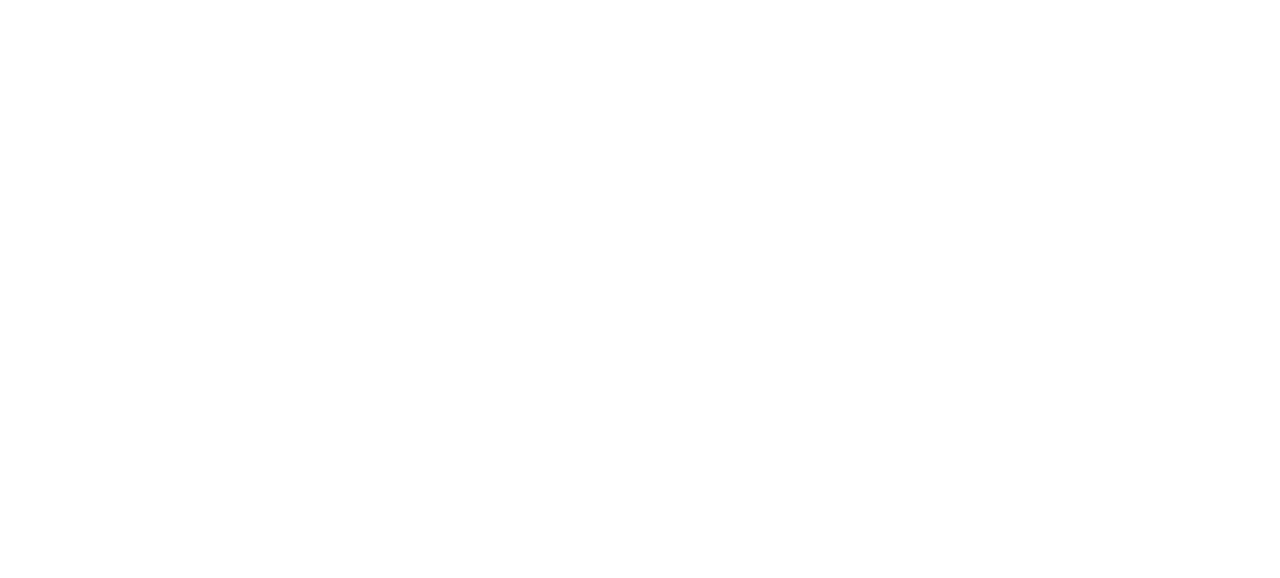
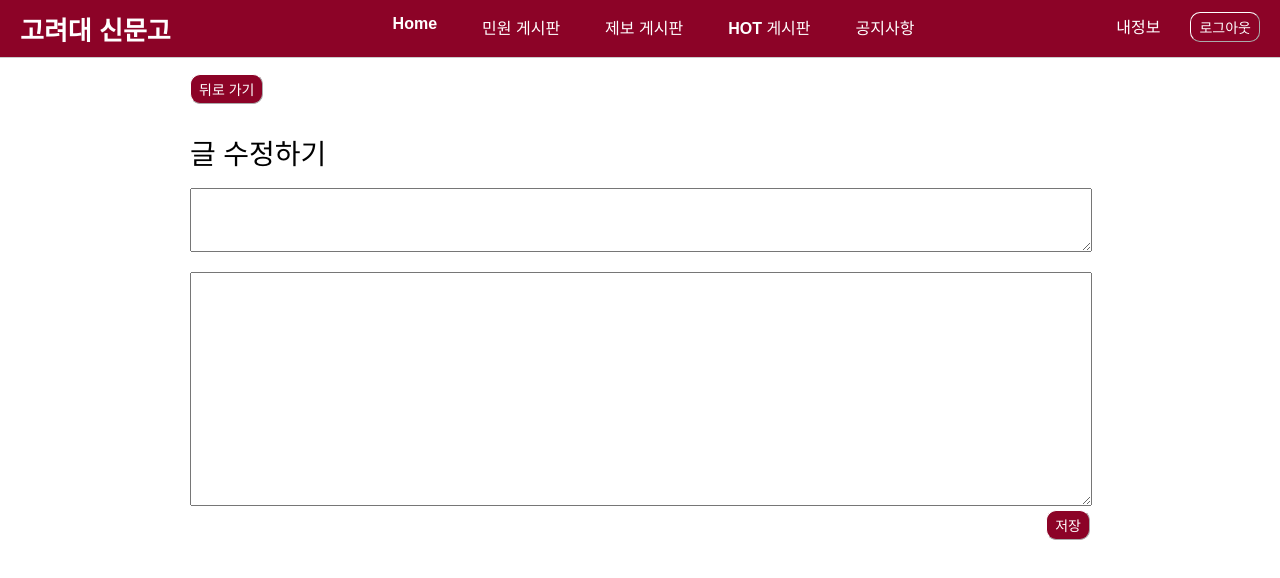
Before and after one commit to Jaeboong/Wild2, a React (Create React App) app: page /edit-post/1 in a window 1280 px wide. Before the commit this address had no page. Shown: the top 578 px of the page. Built offline with nearby package versions, Linux system fonts and the light colour scheme; no server answers; sample sign-in values are in the browser's storage.

Commit message:
editpage

```diff
--- a/src/App.js
+++ b/src/App.js
@@ -12,6 +12,7 @@
 import AnnouncementPage from './pages/AnnouncementPage';
 import MyPostPage from './pages/MyPostPage';
 import ProtectedRoute from './route/ProtectedRoute';
+import PostEditPage from './pages/PostEditPage';
 
 function App() {
   // return (
@@ -93,6 +94,14 @@
           }
         />
         <Route
+          path="/edit-post/:postId"
+          element={
+            <ProtectedRoute>
+              <PostEditPage />
+            </ProtectedRoute>
+          }
+        />
+        <Route
           path="/info"
           element={
             <ProtectedRoute>
--- a/src/components/Button.jsx
+++ b/src/components/Button.jsx
@@ -8,6 +8,7 @@
     border-width: 1px;
     border-radius: 10px;
     border-color: white;
+    height: 30px;
     cursor: pointer;
 
     color: white;
--- a/src/components/PostTable.jsx
+++ b/src/components/PostTable.jsx
@@ -2,7 +2,6 @@
 import styled from 'styled-components';
 import PostList from '../components/PostList';
 import { useNavigate } from 'react-router-dom';
-import data from '../data.json'
 
 const Table = styled.table`
   border-collapse: collapse;
--- a/src/pages/MyInfoPage.jsx
+++ b/src/pages/MyInfoPage.jsx
@@ -1,6 +1,6 @@
 import React, { useState } from 'react';
 import styled from 'styled-components';
-import { NavLink } from 'react-router-dom';
+import { NavLink, useNavigate } from 'react-router-dom';
 import Header from "../components/Header"
 import axios from 'axios';
 
@@ -36,14 +36,6 @@
   padding-top: 5px;
   font-size: 20px;
   color: black;
-
-  &:hover{
-    color: red;
-  }
-
-  &:active{
-    color: red;
-  }
 `;
 
 const Form = styled.form`
@@ -58,6 +50,7 @@
   padding: 5px;
   height: 30px;
   width: 45%;
+  font-size: 30px;
 `;
 
 const Button = styled.button`
@@ -79,6 +72,8 @@
   const [pw, setPw] = useState(dec.pw);
   const [editMode, setEditMode] = useState(false);
 
+  const navigate = useNavigate();
+
   const handleUpdate = async (event) => {
     event.preventDefault();
     try {
@@ -89,11 +84,30 @@
       });
       if (response.status === 200) {
         alert('정보가 성공적으로 수정되었습니다.');
-        setEditMode(false); // 수정 후 보기 모드로 전환
+        setEditMode(false);
       }
     } catch (error) {
       console.error('Error updating user information:', error);
-      alert('정보 수정에 실패했습니다.');
+      alert('아이디는 바꿀 수 없습니다.');
+    }
+  };
+
+  const handleDelete = async () => {
+    const confirmDelete = window.confirm('정말 탈퇴하시겠습니까?');
+    if (confirmDelete) {
+      try {
+        const response = await axios.delete('http://localhost:4000/api/user', {
+          data: { id: dec.id }
+        });
+        if (response.status === 200) {
+          alert('회원 탈퇴가 성공적으로 처리되었습니다.');
+          localStorage.removeItem('token');
+          navigate('/');
+        }
+      } catch (error) {
+        console.error('Error deleting user:', error);
+        alert('회원 탈퇴에 실패했습니다.');
+      }
     }
   };
 
@@ -107,6 +121,7 @@
           <Linkto to="#" onClick={() => setEditMode(true)}>● 개인 정보 수정</Linkto>
           <Linkto to="/mypost">● 내가쓴 글</Linkto>
           <Linkto to="/">● 추천한 글</Linkto>
+          <Linkto to="#" onClick={handleDelete}>● 회원 탈퇴</Linkto>
         </LeftBottom>
         <RightBottom>
           {editMode ? (
--- /dev/null
+++ b/src/pages/PostEditPage.jsx
@@ -0,0 +1,146 @@
+import React, { useState, useEffect } from "react";
+import { useNavigate, useParams } from "react-router-dom";
+import styled from "styled-components";
+import TextInput from "../components/TextInput";
+import Button from "../components/Button";
+import Header from "../components/Header";
+import axios from "axios";
+
+const Wrapper = styled.div`
+    padding: 16px;
+    width: calc(100% - 32px);
+    display: flex;
+    flex-direction: column;
+    align-items: center;
+    justify-content: center;
+`;
+
+const Container = styled.div`
+    width: 100%;
+    max-width: 900px;
+
+    & > * {
+        :not(:last-child){
+            margin-bottom: 16px;
+        }
+    }
+`;
+
+const PostContainer = styled.div`
+`;
+
+const TitleText = styled.p`
+    font-size: 28px;
+    font-weight: 500;
+`;
+
+const AuthorText = styled.p`
+    display: flex;
+    justify-content: space-between;
+    font-size: 12px;
+    font-weight: 400;
+`;
+
+const ContentText = styled.p`
+    font-size: 16px;
+    line-height: 32px;
+    white-space: pre-wrap;
+`;
+
+const CommentLabel = styled.p`
+    font-size: 16px;
+    font-weight: 500;
+`;
+
+function PostEditPage() {
+    const navigate = useNavigate();
+    const { postId } = useParams();
+    const [post, setPost] = useState(null);
+    const [title, setTitle] = useState("");
+    const [content, setContent] = useState("");
+    const [isLoading, setIsLoading] = useState(true);
+
+    useEffect(() => {
+        const fetchPost = async () => {
+            try {
+                const response = await axios.get(`http://localhost:4000/api/posts/${postId}`);
+                const postData = response.data;
+                setPost(postData);
+                setTitle(postData.title);
+                setContent(postData.content);
+                setIsLoading(false);
+            } catch (error) {
+                console.error("Error fetching post:", error);
+                setIsLoading(false);
+            }
+        };
+
+        fetchPost();
+    }, [postId]);
+
+    const handleSave = async () => {
+        try {
+            const response = await axios.put(`http://localhost:4000/api/posts/${postId}`, {
+                title,
+                content,
+                author: localStorage.getItem("nickname")
+            }, {
+                headers: {
+                    Authorization: `Bearer ${localStorage.getItem("token")}`
+                }
+            });
+
+            if (response.status === 200) {
+                navigate(`/post/${postId}`);
+            } else {
+                console.error("Error updating post");
+            }
+        } catch (error) {
+            console.error("Error updating post:", error);
+        }
+    };
+
+    if (isLoading) {
+        return <p>Loading...</p>;
+    }
+
+    return (
+        <>
+        <Header/>
+        <Wrapper>
+            <Container>
+                <Button
+                    title="뒤로 가기"
+                    onClick={() => {
+                        navigate(-1);
+                    }}
+                />
+                <PostContainer>
+                    <TitleText>글 수정하기</TitleText>
+                    <TextInput
+                        height={30}
+                        value={title}
+                        onChange={(event) => setTitle(event.target.value)}
+                        placeholder="제목"
+                    />
+                    <TextInput
+                        height={200}
+                        value={content}
+                        onChange={(event) => setContent(event.target.value)}
+                        placeholder="내용"
+                    />
+                </PostContainer>
+
+                <div style={{display:"flex", justifyContent:"flex-end"}}>
+                    <Button
+                        title="저장"
+                        onClick={handleSave}
+                    />
+                </div>
+            </Container>
+        </Wrapper>
+        </>
+    );
+}
+
+export default PostEditPage;
--- a/src/pages/PostViewPage.jsx
+++ b/src/pages/PostViewPage.jsx
@@ -1,11 +1,10 @@
-import React, { useState } from "react";
+import React, { useState, useEffect } from "react";
 import { useNavigate, useParams } from "react-router-dom";
 import styled from "styled-components";
-import CommentList from "../components/CommentList";
 import TextInput from "../components/TextInput";
 import Button from "../components/Button";
-import data from "../data.json";
-import Header from "../components/Header"
+import Header from "../components/Header";
+import axios from "axios";
 
 const Wrapper = styled.div`
     padding: 16px;
@@ -28,7 +27,6 @@
 `;
 
 const PostContainer = styled.div`
-
 `;
 
 const VoteContainer = styled.div`
@@ -48,50 +46,119 @@
 const TitleText = styled.p`
     font-size: 28px;
     font-weight: 500;
-`
+`;
 
 const AuthorText = styled.p`
     display: flex;
     justify-content: space-between;
     font-size: 12px;
     font-weight: 400;
-`
+`;
 
 const ReportButton = styled.button`
     font-size: 12px;
     display: flex;
-`
+`;
 
 const ContentText = styled.p`
     font-size: 16px;
     line-height: 32px;
     white-space: pre-wrap;
-`
+`;
 
 const CommentLabel = styled.p`
     font-size: 16px;
     font-weight: 500;
-`
+`;
 
-function PostViewPage(props){
+function PostViewPage() {
     const navigate = useNavigate();
-    const {postId} = useParams();
+    const { postId } = useParams();
+    const [post, setPost] = useState(null);
+    const [comment, setComment] = useState("");
+    const [checkValue, setCheckValue] = useState('사용');
+    const [hasRecommended, setHasRecommended] = useState(false);
+    const [isAuthor, setIsAuthor] = useState(false);
 
-    const post = data.find((item)=>{
-        return item.id == postId;
-    });
+    const token = localStorage.getItem('token');
+    const payload = token.split('.')[1];
+    const dec = JSON.parse(new TextDecoder().decode(Uint8Array.from(atob(payload), (c) => c.charCodeAt(0))));
 
-    const [comment, setComment] = useState("");
+    useEffect(() => {
+        const fetchPost = async () => {
+            try {
+                const response = await axios.get(`http://localhost:4000/api/posts/${postId}`);
+                setPost(response.data);
+                setIsAuthor(response.data.author === dec.nickname);
+                setHasRecommended(response.data.recommendedBy.includes(dec.nickname));
+            } catch (error) {
+                console.error("Error fetching post:", error);
+            }
+        };
 
-    const [checkValue, setCheckValue] = useState('사용');
+        fetchPost();
+    }, [postId]);
+
+    const handleRecommendation = async () => {
+        try {
+            const url = `http://localhost:4000/api/posts/${postId}/recommend`;
+            const method = hasRecommended ? 'DELETE' : 'POST';
+            const response = await axios({
+                method,
+                url,
+                headers: {
+                    Authorization: `Bearer ${localStorage.getItem("token")}`
+                }
+            });
+
+            if (response.status === 200) {
+                setPost(prevPost => ({
+                    ...prevPost,
+                    recommends: hasRecommended ? prevPost.recommends - 1 : prevPost.recommends + 1
+                }));
+                setHasRecommended(!hasRecommended);
+            } else {
+                console.error("Error updating recommendation");
+            }
+        } catch (error) {
+            console.error("Error updating recommendation:", error);
+        }
+    };
+
+    const handleDelete = async () => {
+        try {
+            const response = await axios.delete(`http://localhost:4000/api/posts/${postId}`, {
+                headers: {
+                    Authorization: `Bearer ${localStorage.getItem("token")}`
+                }
+            });
+
+            if (response.status === 200) {
+                navigate("/complain");
+            } else {
+                console.error("Error deleting post");
+            }
+        } catch (error) {
+            console.error("Error deleting post:", error);
+        }
+    };
+
+    const handleEdit = () => {
+        navigate(`/edit-post/${postId}`);
+    };
+
     const checkOnlyOne = (e) => {
         let checkItem = document.getElementsByName("useType");
         Array.prototype.forEach.call(checkItem, function (el) {
-        	el.checked = false;
+            el.checked = false;
         });
         e.target.checked = true;
         setCheckValue(e.target.defaultValue);
-	};
+    };
+
+    if (!post) {
+        return <p>Loading...</p>;
+    }
 
     return (
         <>
@@ -114,6 +181,14 @@
                     <ContentText>{post.content}</ContentText>
                 </PostContainer>
 
+                {isAuthor && (
+                    <div style={{ display: "flex", justifyContent: "flex-end" }}>
+                        <Button title="수정" onClick={handleEdit} />
+                        <Button title="삭제" onClick={handleDelete} />
+                    </div>
+                )}
+
+                <div style={{display:"flex", justifyContent:"space-between"}}>
                 <VoteContainer>
                     <h2>투표</h2><hr />
                     <VoteRow>
@@ -140,8 +215,20 @@
                     </VoteRow>
                 </VoteContainer>
 
+                <div style={{display: "flex", alignItems: "flex-end"}}>
+                    <h2>추천수 : {post.recommends}</h2>
+                </div>
+                </div>
+
+                <div style={{display:"flex", justifyContent:"flex-end"}}>
+                <Button
+                    title="추천"
+                    onClick={handleRecommendation}
+                />
+                </div>
+
                 <CommentLabel>댓글</CommentLabel>
-                <CommentList comments={post.comments}/>
+                {/* <CommentList comments={post.comments}/> */}
 
                 <TextInput
                     height = {30}
@@ -150,13 +237,14 @@
                         setComment(event.target.value);
                     }}
                 />
-
+                <div style={{display:"flex", justifyContent:"flex-end"}}>
                 <Button
                     title="댓글 작성"
                     onClick={() => {
                         navigate("/");
                     }}
                 />
+                </div>
             </Container>
         </Wrapper>
         </>
--- a/src/pages/PostWritePage.jsx
+++ b/src/pages/PostWritePage.jsx
@@ -1,10 +1,9 @@
-//PostWritePage.jsx
 import React, { useState } from "react";
 import { useNavigate, useLocation } from "react-router-dom";
 import styled from "styled-components";
 import TextInput from "../components/TextInput";
 import Button from "../components/Button";
-import Header from "../components/Header"
+import Header from "../components/Header";
 
 const Wrapper = styled.div`
     padding: 16px;
@@ -20,7 +19,7 @@
     max-width: 720px;
 
     & > * {
-        :not(:last-child){
+        :not(:last-child) {
             margin-bottom: 16px;
         }
     }
@@ -32,7 +31,6 @@
     align-items: center;
 `;
 
-
 function PostWritePage(props) {
     const navigate = useNavigate();
     const location = useLocation();
@@ -43,21 +41,25 @@
     const [content, setContent] = useState("");
     const [isAnonymous, setIsAnonymous] = useState(false);
 
+
+    const token = localStorage.getItem('token');
+    const payload = token.split('.')[1];
+    const dec = JSON.parse(new TextDecoder().decode(Uint8Array.from(atob(payload), (c) => c.charCodeAt(0))));
+
     const handlePostSubmit = async (event) => {
         event.preventDefault();
-        const author = isAnonymous ? "익명" : localStorage.getItem("nickname");
+        const author = isAnonymous ? "익명" : dec.nickname;
 
         try {
             const response = await fetch("http://localhost:4000/api/posts", {
                 method: "POST",
                 headers: {
-                "Content-Type": "application/json",
-                Authorization: `Bearer ${localStorage.getItem("token")}`
+                    "Content-Type": "application/json;charset=UTF-8",
                 },
                 body: JSON.stringify({
                     title,
                     content,
-                author,
+                    author: author,
                     board: boardType
                 })
             });
--- a/src/pages/SignUpPage.jsx
+++ b/src/pages/SignUpPage.jsx
@@ -73,11 +73,6 @@
   }, []);
 
   const userConfirm = () => {
-    if (!userInfo || userInfo.length === 0) {
-      alert("등록되지 않은 회원입니다.");
-      return false;
-    }
-
     const user = userInfo.find(user => user.id === Id && user.pw === Password);
     if (!user) {
       alert(`가입되었습니다. 아이디를 입력하여 로그인 해주세요 !`);
```
Lines whose indentation alone changed are shown as unchanged.
